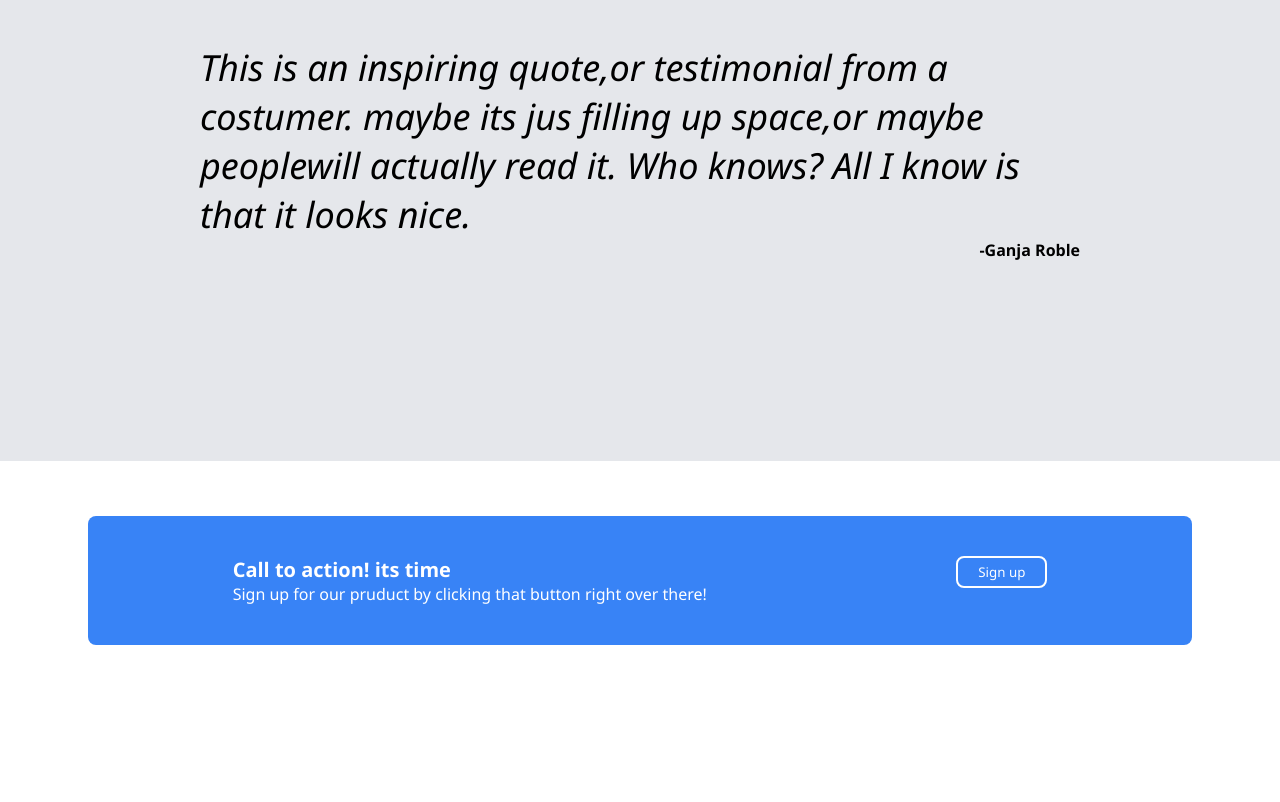
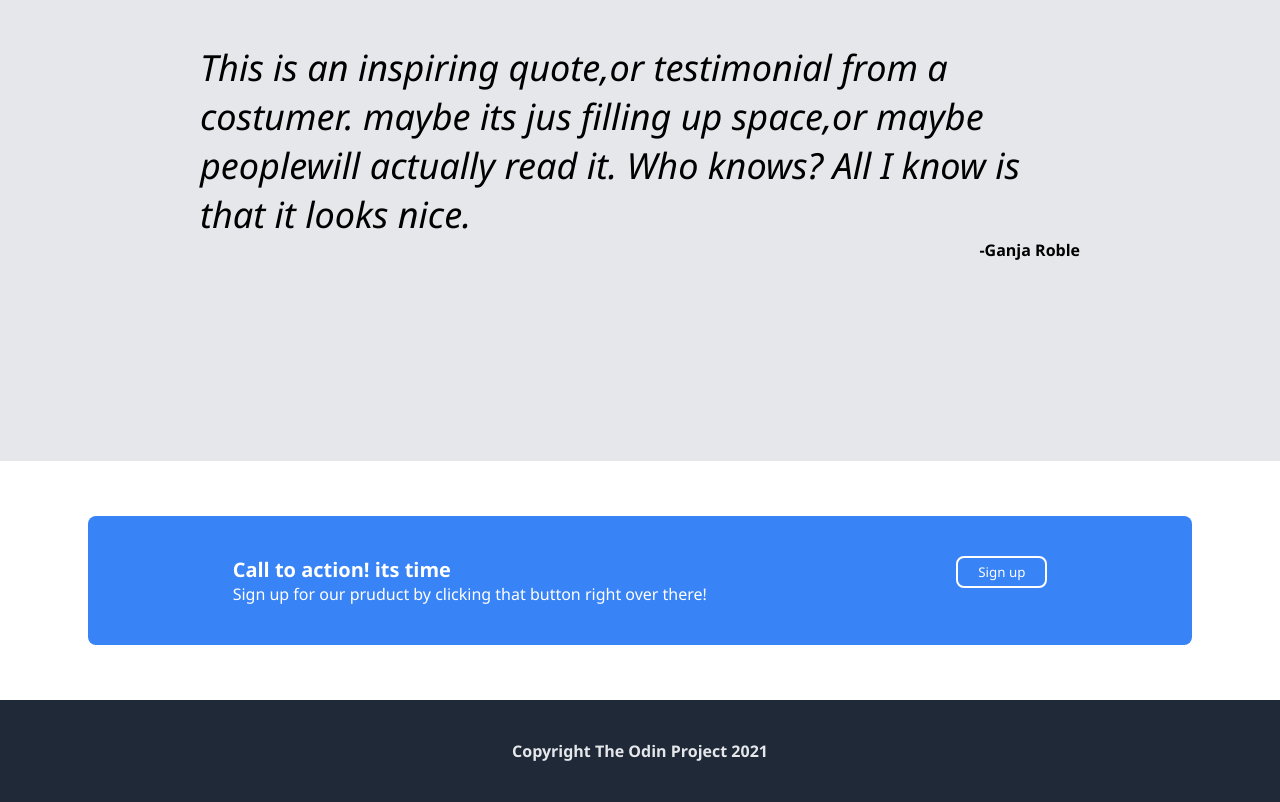
Before and after one commit to Ganja0003/top-landing-page, a plain HTML site: page index.html in a window 1280 px wide. Shown: the part 1221-2023 px from the top of the page. Before the commit the page ends 1921 px from the top, so only its background shows below. Drawn offline with Linux system fonts and the light colour scheme.

Commit message:
im done with the project after a long day but i will personalize it now

```diff
--- a/index.html
+++ b/index.html
@@ -75,5 +75,11 @@
             </div>
         </div>
     </div>
+
+    <footer>
+        <div class ="copyright">
+         <p>Copyright The Odin Project 2021</p>
+        </div>
+    </footer>
 </body>
 </html>
--- a/style.css
+++ b/style.css
@@ -144,3 +144,15 @@ img{
     font-size: 20px;
     font-weight: bold;
 }
+
+/*footer*/
+
+
+.copyright{
+    background-color: #1F2937;
+    display: flex;
+    justify-content: center;
+    color: #E5E7EB;
+    padding: 40px;
+    font-weight: bold;
+}
```
